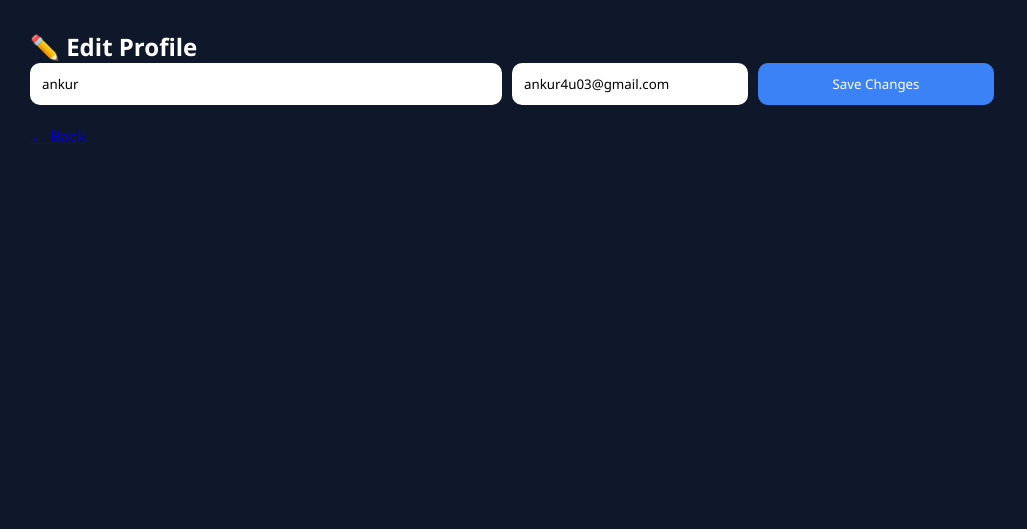
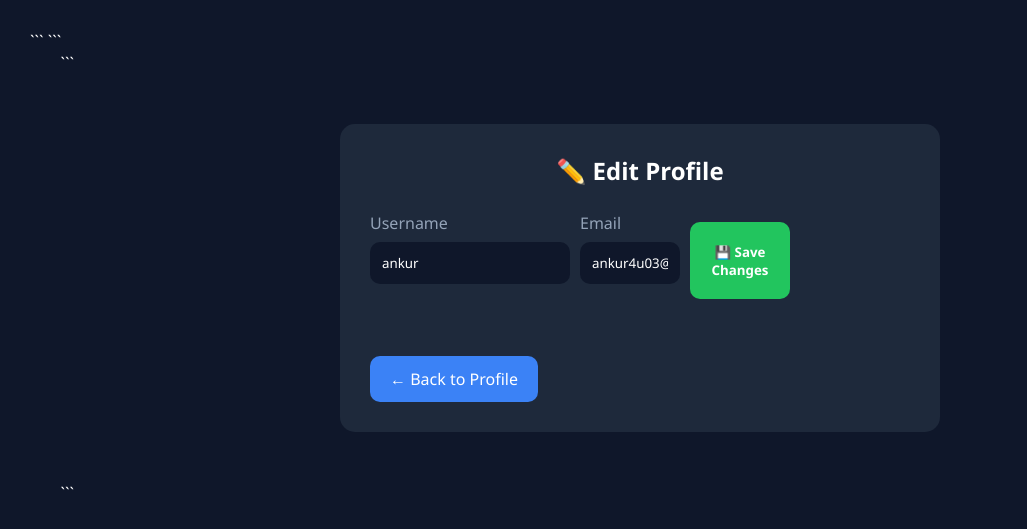
Before and after one commit to ankur4u03/expense-tracker-pro, a Flask app: page /edit-profile in a window 1280 px wide. Shown: the top 529 px of the page, without its empty margins (0-1027 px from the left). Run offline with Flask 3, Linux system fonts and the light colour scheme; a user stored in the database is signed in; data comes from the database, SQL or seed files in the repository.

Commit message:
Added edit profile page

````diff
--- a/templates/edit_profile.html
+++ b/templates/edit_profile.html
@@ -1,38 +1,117 @@
 <!DOCTYPE html>
+
 <html>
 <head>
-    <title>Edit Profile</title>
+    <title>Edit Profile - Expense Tracker Pro</title>
+
+```
 <link rel="stylesheet" href="{{ url_for('static', filename='style.css') }}">
+
+<style>
+
+    .profile-card{
+        max-width:600px;
+        margin:50px auto;
+        background:#1e293b;
+        padding:30px;
+        border-radius:15px;
+    }
+
+    .profile-card h2{
+        text-align:center;
+        margin-bottom:25px;
+    }
+
+    .profile-item{
+        margin-bottom:15px;
+    }
+
+    .profile-item label{
+        display:block;
+        margin-bottom:8px;
+        color:#94a3b8;
+    }
+
+    .profile-item input{
+        width:100%;
+        padding:12px;
+        border:none;
+        border-radius:10px;
+        background:#0f172a;
+        color:white;
+    }
+
+    .save-btn{
+        display:inline-block;
+        background:#22c55e;
+        color:white;
+        padding:12px 20px;
+        border:none;
+        border-radius:10px;
+        cursor:pointer;
+        font-weight:bold;
+        margin-top:10px;
+    }
+
+    .back-btn{
+        display:inline-block;
+        margin-top:15px;
+        background:#3b82f6;
+        color:white;
+        padding:12px 20px;
+        border-radius:10px;
+        text-decoration:none;
+    }
+
+</style>
+```
+
 </head>
 
 <body>
 
+<div class="container">
+
+```
 <div class="profile-card">
 
     <h2>✏️ Edit Profile</h2>
 
     <form method="POST">
 
+        <div class="profile-item">
+            <label>Username</label>
+
             <input
                 type="text"
                 name="username"
                 value="{{ username }}"
                 required>
+        </div>
+
+        <div class="profile-item">
+            <label>Email</label>
 
             <input
                 type="email"
                 value="{{ email }}"
                 readonly>
+        </div>
 
-        <button type="submit">
-            Save Changes
+        <button type="submit" class="save-btn">
+            💾 Save Changes
         </button>
 
     </form>
 
+    <br>
+
     <a href="/profile" class="back-btn">
-        ← Back
+        ← Back to Profile
     </a>
+
+</div>
+```
 
 </div>
 
````
Lines whose indentation alone changed are shown as unchanged.
